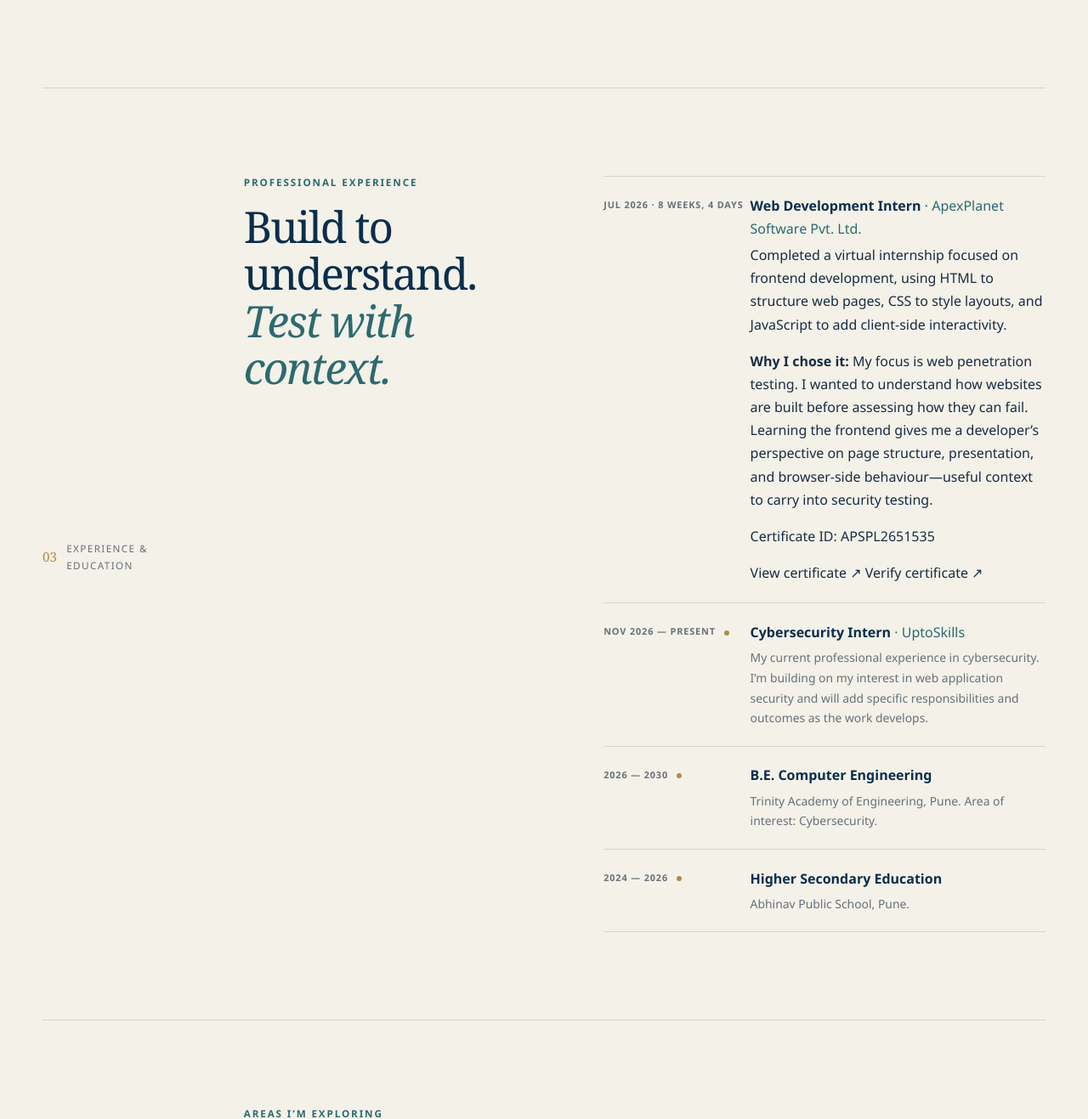
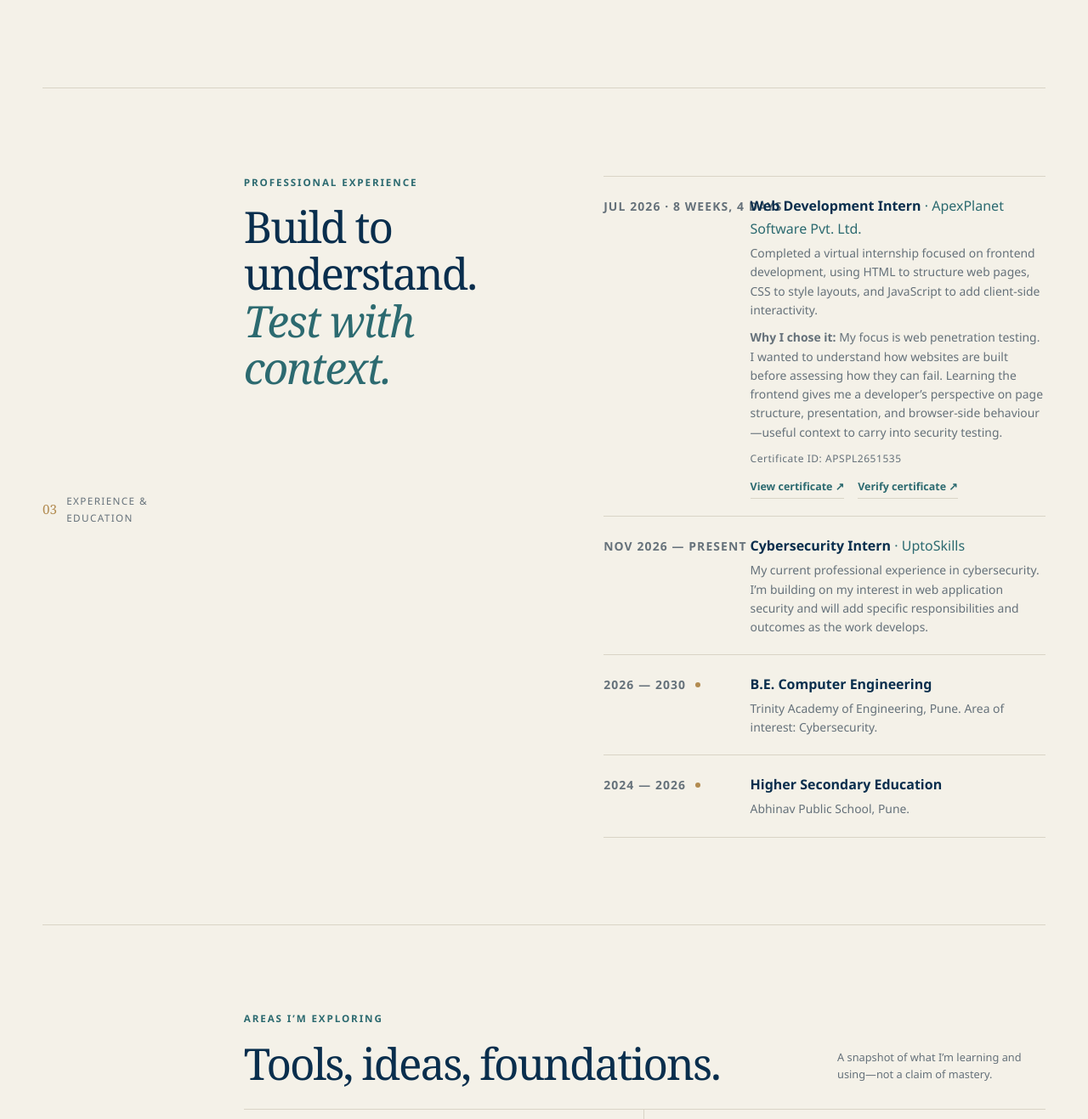
Before and after one commit to ZProtons/zprotons.github.io, a PHP site: page / in a window 1280 px wide. Shown: the part 2136-3453 px from the top of the page at 85% size. Run offline with PHP 8.4, Linux system fonts and the light colour scheme.

Commit message:
Style internship certificate links in timeline

```diff
--- a/styles.css
+++ b/styles.css
@@ -282,7 +282,12 @@ h2 em { color: var(--teal); font-weight: 400; }
 .timeline-dot { width: 6px; height: 6px; margin-top: .47rem; border-radius: 50%; background: var(--gold); }
 .timeline-item h3 { margin-bottom: .25rem; color: var(--navy); font-size: 1rem; font-weight: 650; }
 .timeline-item h3 span { color: var(--teal); font-weight: 500; }
+.timeline-item p { margin-bottom: .65rem; color: var(--muted); font-size: .87rem; line-height: 1.6; }
 .timeline-item p:last-child { margin-bottom: 0; color: var(--muted); font-size: .87rem; }
+.timeline-certificate-id { font-size: .75rem !important; letter-spacing: .045em; }
+.timeline-actions { display: flex; flex-wrap: wrap; gap: 1rem; margin-top: .8rem; }
+.timeline-actions a { padding-bottom: .12rem; border-bottom: 1px solid var(--line); color: var(--teal); font-size: .78rem; font-weight: 650; }
+.timeline-actions a:hover { border-color: var(--gold); color: var(--navy); }
 .section-aside { max-width: 245px; margin-bottom: .25rem; color: var(--muted); font-size: .8rem; line-height: 1.55; }
 .skills-grid { display: grid; grid-template-columns: repeat(2, minmax(0, 1fr)); border-top: 1px solid var(--line); }
 .skill-group { display: grid; grid-template-columns: 40px 1fr; gap: .8rem; padding: 1.25rem 1rem 1.35rem 0; border-bottom: 1px solid var(--line); }
```
